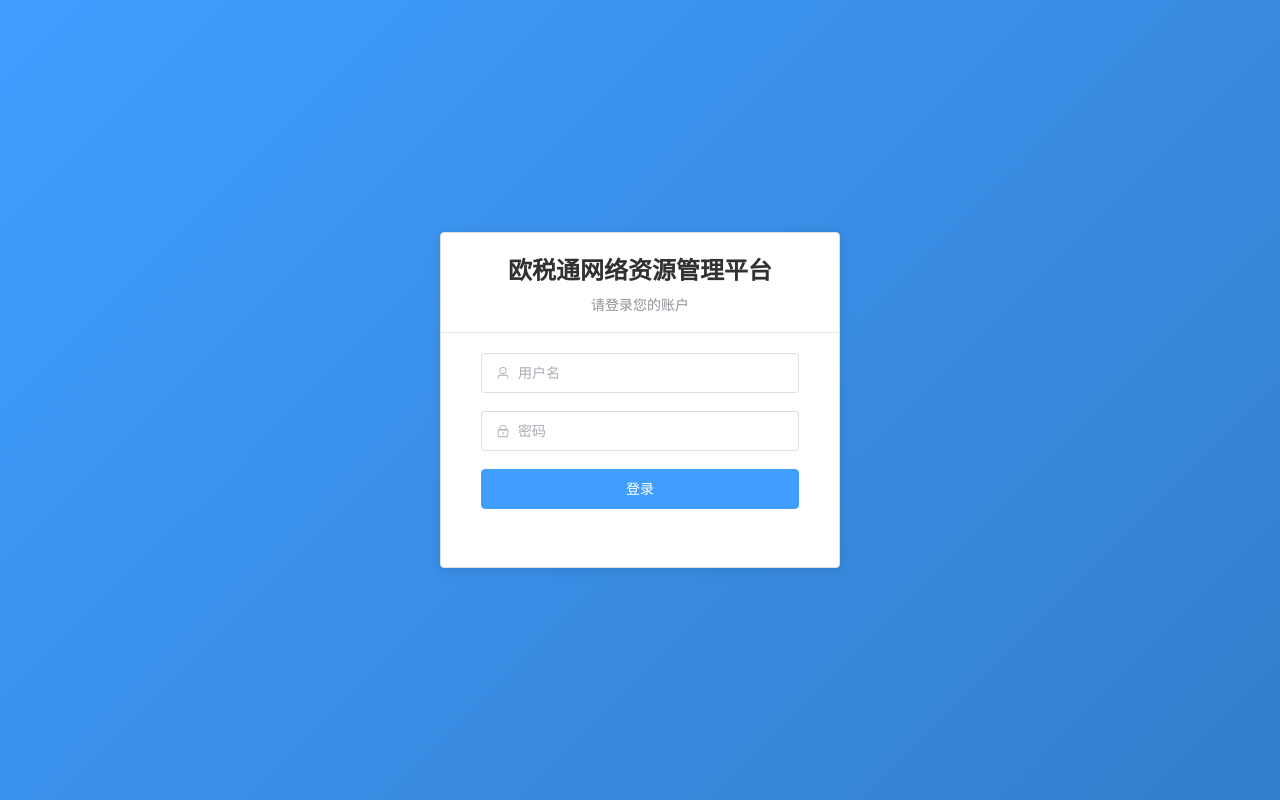
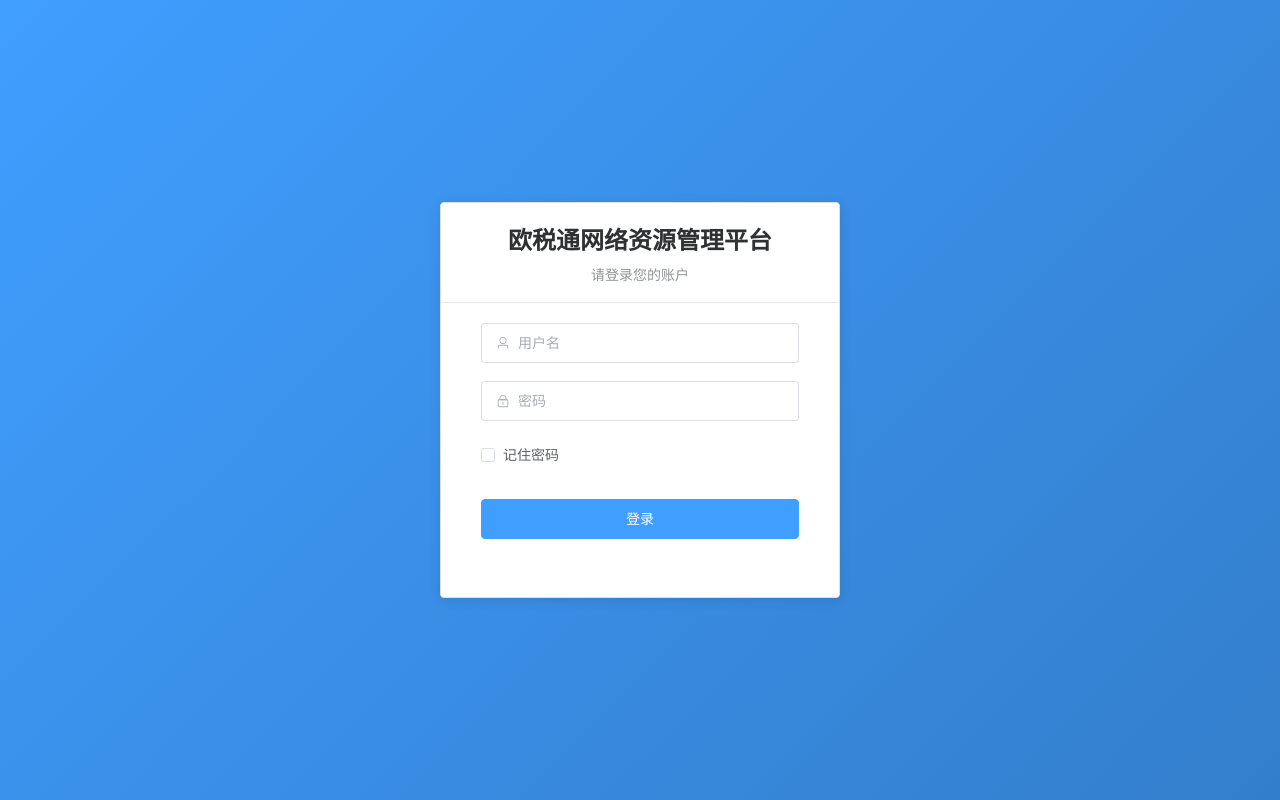
Before and after one commit to xiaobang67/ip-manager-system, a Vue app in the folder frontend/: page /login in a window 1280 px wide. Built offline with nearby package versions, Linux system fonts and the light colour scheme.

Commit message:
功能优化

```diff
--- a/frontend/src/views/Login.vue
+++ b/frontend/src/views/Login.vue
@@ -37,6 +37,12 @@
         </el-form-item>
 
         <el-form-item>
+          <el-checkbox v-model="rememberPassword" class="remember-checkbox">
+            记住密码
+          </el-checkbox>
+        </el-form-item>
+
+        <el-form-item>
           <el-button
             type="primary"
             size="large"
@@ -63,6 +69,7 @@ export default {
         username: '',
         password: ''
       },
+      rememberPassword: false,
       rules: {
         username: [
           { required: true, message: '请输入用户名', trigger: 'blur' }
@@ -81,6 +88,38 @@ export default {
   methods: {
     ...mapActions('auth', ['login']),
 
+    // 保存登录凭据到本地存储
+    saveCredentials() {
+      if (this.rememberPassword) {
+        const credentials = {
+          username: this.loginData.username,
+          password: this.loginData.password,
+          remember: true
+        }
+        localStorage.setItem('loginCredentials', JSON.stringify(credentials))
+      } else {
+        localStorage.removeItem('loginCredentials')
+      }
+    },
+
+    // 从本地存储加载登录凭据
+    loadCredentials() {
+      try {
+        const saved = localStorage.getItem('loginCredentials')
+        if (saved) {
+          const credentials = JSON.parse(saved)
+          if (credentials.remember) {
+            this.loginData.username = credentials.username || ''
+            this.loginData.password = credentials.password || ''
+            this.rememberPassword = true
+          }
+        }
+      } catch (error) {
+        console.error('Failed to load saved credentials:', error)
+        localStorage.removeItem('loginCredentials')
+      }
+    },
+
     async handleLogin() {
       try {
         const valid = await this.$refs.loginForm.validate()
@@ -89,6 +128,9 @@ export default {
         const result = await this.login(this.loginData)
 
         if (result.success) {
+          // 保存凭据（如果用户选择记住密码）
+          this.saveCredentials()
+
           this.$message.success('登录成功')
           // 跳转到之前访问的页面或默认页面
           const redirect = this.$route.query.redirect || '/dashboard'
@@ -107,6 +149,9 @@ export default {
   created() {
     if (this.$store.getters['auth/isAuthenticated']) {
       this.$router.push('/dashboard')
+    } else {
+      // 加载保存的登录凭据
+      this.loadCredentials()
     }
   }
 }
@@ -152,6 +197,16 @@ export default {
   width: 100%;
 }
 
+.remember-checkbox {
+  width: 100%;
+  margin-bottom: 10px;
+}
+
+.remember-checkbox :deep(.el-checkbox__label) {
+  color: #606266;
+  font-size: 14px;
+}
+
 /* 响应式设计 */
 @media (max-width: 480px) {
   .login-card {
```
Also changed, not shown: 1 other file (tests, documents, lock files or other folders).
